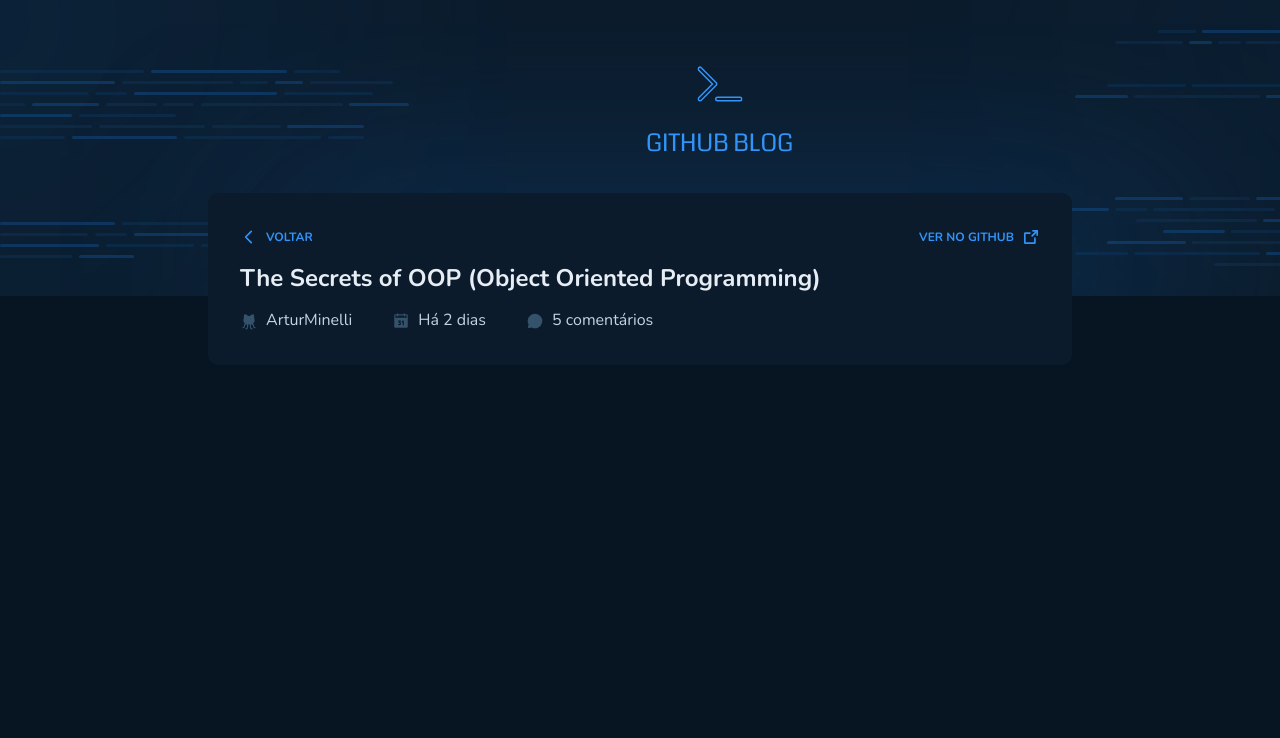
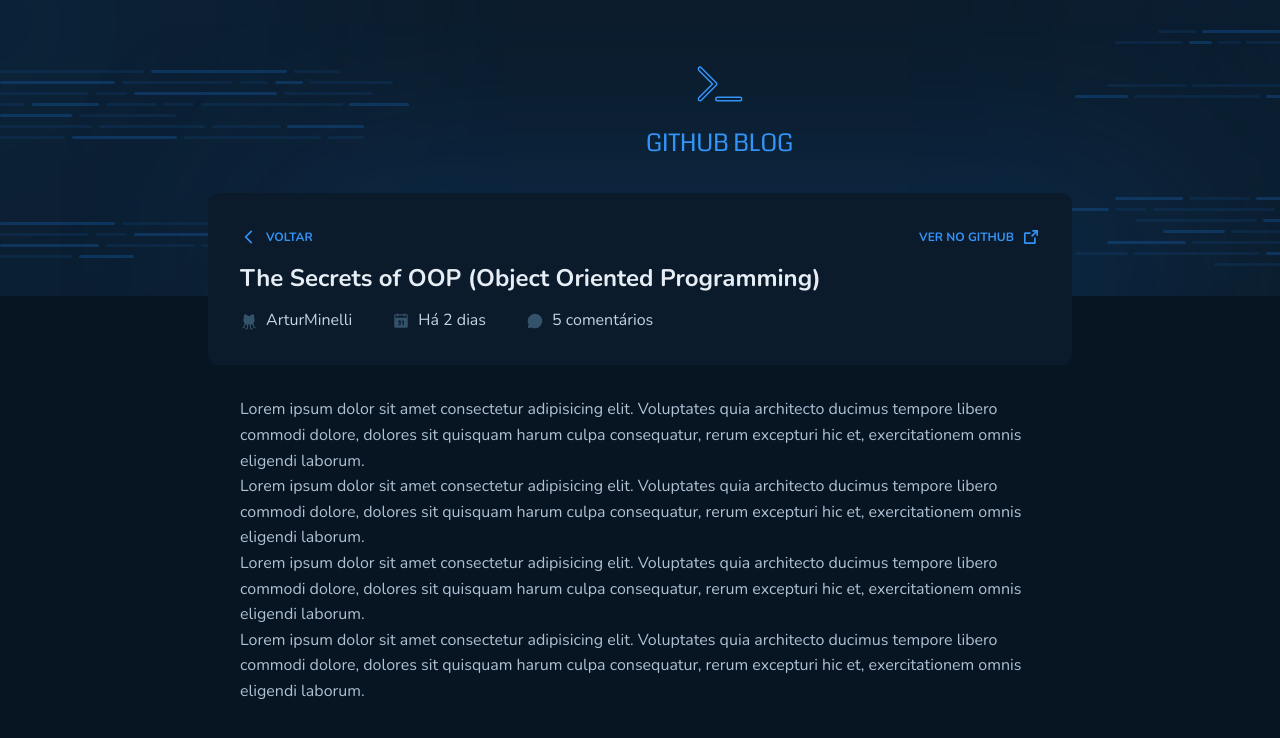
Before and after one commit to ArturMinelli/03-desafio-github-blog, a React (Vite) app: page /post/1 in a window 1280 px wide. Shown: the top 738 px of the page. Built offline with nearby package versions, Linux system fonts and the light colour scheme.

Commit message:
adding go back link

```diff
--- a/src/pages/Post/components/PostHeader/index.tsx
+++ b/src/pages/Post/components/PostHeader/index.tsx
@@ -1,4 +1,5 @@
 import { Link } from "../../../../components/Link";
+import { Link as RouterLink } from 'react-router-dom'
 import { InfosWithIconContainer, LinksContainer, PostHeaderContainer, Title } from "./styles";
 import { CaretLeft, ArrowSquareOut, GithubLogo, Calendar, ChatCircle } from 'phosphor-react'
 import { InfoWithIcon } from "../../../../components/InfoWithIcon";
@@ -7,15 +8,18 @@
   return (
     <PostHeaderContainer>
     <LinksContainer>
-      <Link
-        text="Voltar"
-        icon={<CaretLeft size={18} weight="bold" />}
-        iconRight={false}
-      />
+      <RouterLink to='/' style={{textDecoration: 'none'}}>
+        <Link
+          text="Voltar"
+          icon={<CaretLeft size={18} weight="bold" />}
+          iconRight={false}
+        />
+      </RouterLink>
       <Link
         text="Ver no github"
         icon={<ArrowSquareOut size={18} weight="bold" />}
         iconRight={true}
+        href="https://github.com/ArturMinelli"
       />
     </LinksContainer>
     <Title>The Secrets of OOP (Object Oriented Programming)</Title>
--- a/src/pages/Post/index.tsx
+++ b/src/pages/Post/index.tsx
@@ -1,11 +1,17 @@
 import { PostHeader } from "./components/PostHeader";
-import { PostContainer } from "./styles";
+import { PostContainer, PostContent } from "./styles";
 
 export function Post() {
 
   return (
     <PostContainer>
       <PostHeader />
+      <PostContent>
+        <p>Lorem ipsum dolor sit amet consectetur adipisicing elit. Voluptates quia architecto ducimus tempore libero commodi dolore, dolores sit quisquam harum culpa consequatur, rerum excepturi hic et, exercitationem omnis eligendi laborum.</p>
+        <p>Lorem ipsum dolor sit amet consectetur adipisicing elit. Voluptates quia architecto ducimus tempore libero commodi dolore, dolores sit quisquam harum culpa consequatur, rerum excepturi hic et, exercitationem omnis eligendi laborum.</p>
+        <p>Lorem ipsum dolor sit amet consectetur adipisicing elit. Voluptates quia architecto ducimus tempore libero commodi dolore, dolores sit quisquam harum culpa consequatur, rerum excepturi hic et, exercitationem omnis eligendi laborum.</p>
+        <p>Lorem ipsum dolor sit amet consectetur adipisicing elit. Voluptates quia architecto ducimus tempore libero commodi dolore, dolores sit quisquam harum culpa consequatur, rerum excepturi hic et, exercitationem omnis eligendi laborum.</p>
+      </PostContent>
     </PostContainer>
   )
 }
--- a/src/pages/Post/styles.ts
+++ b/src/pages/Post/styles.ts
@@ -3,3 +3,7 @@
 export const PostContainer = styled.main`
   width: 100%;
 `
+
+export const PostContent = styled.div`
+  padding: 2rem;
+`
```
